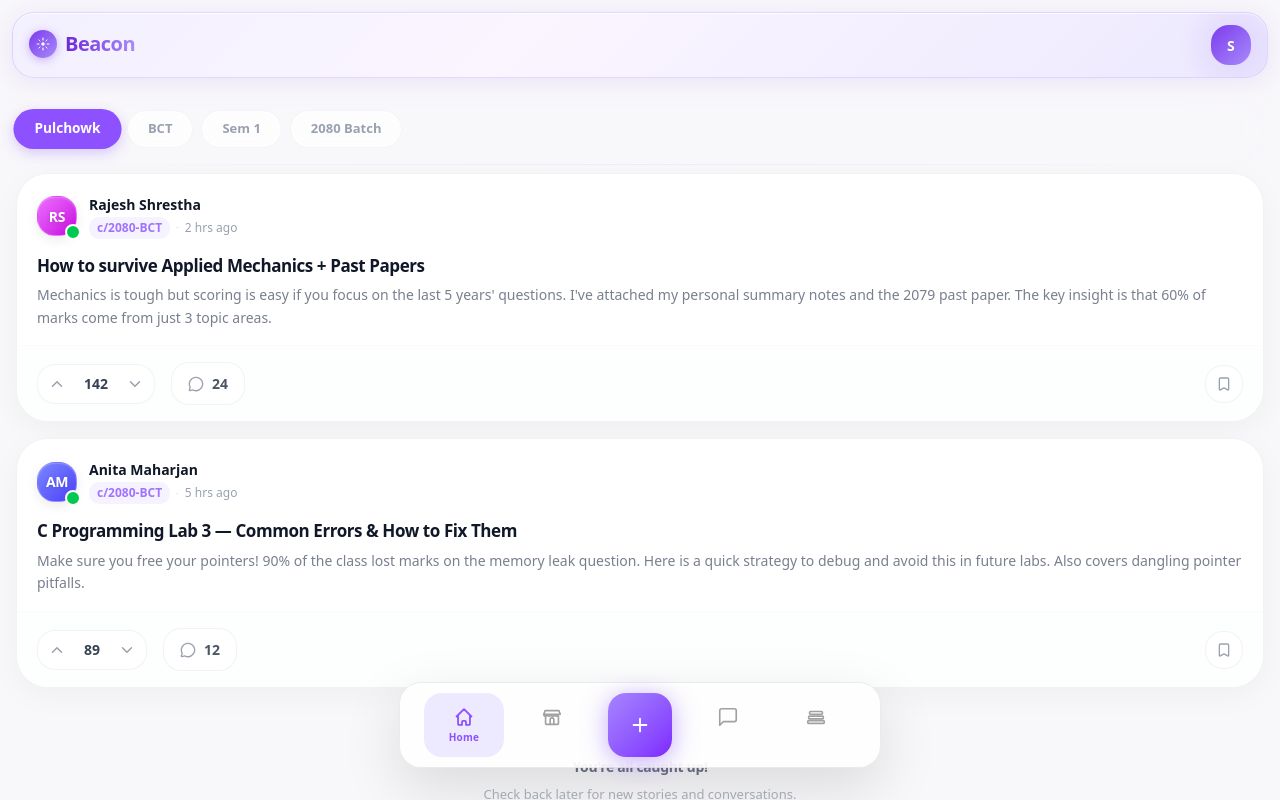
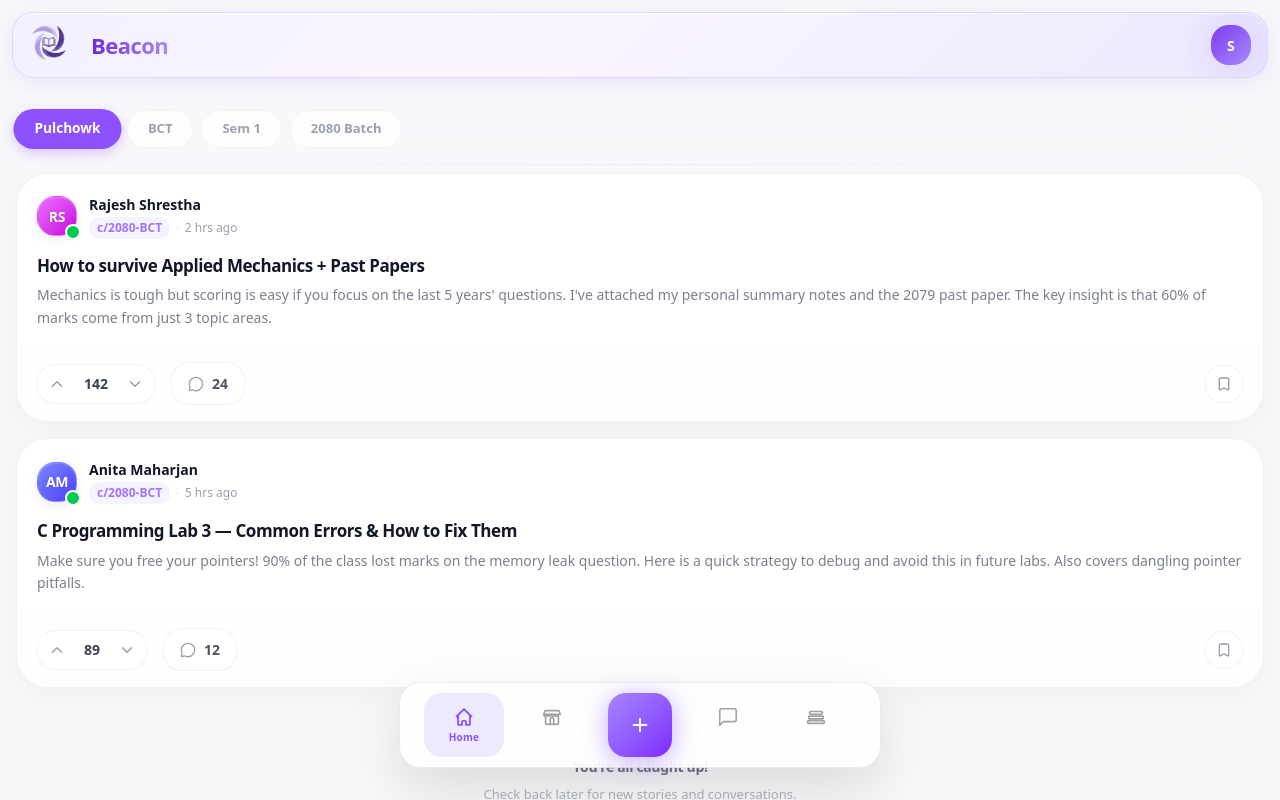
Before and after one commit to maneedasshrestha/codeyatra2.0_Profit.exe_Beacon, a Next.js app in the folder frontend/: page /dashboard/home in a window 1280 px wide. Built offline with nearby package versions, Linux system fonts and the light colour scheme.

Commit message:
resouces

```diff
--- a/frontend/app/components/TopBar.tsx
+++ b/frontend/app/components/TopBar.tsx
@@ -1,4 +1,5 @@
 "use client";
+import Image from "next/image";
 import { useRouter } from "next/navigation";
 
 const TopBar = () => {
@@ -22,23 +23,18 @@ const TopBar = () => {
       <div className="flex items-center justify-between relative z-10">
         {/* Left: logo + greeting */}
         <div className="flex flex-col gap-0.5">
-          <div className="flex items-center gap-2" style={{ paddingBottom: 2 }}>
-            {/* Beacon orb icon */}
-            <div
-              className="w-7 h-7 rounded-xl flex items-center justify-center shrink-0"
-              style={{
-                background: "linear-gradient(135deg, #7c3aed, #a78bfa)",
-                boxShadow: "0 2px 10px rgba(124,58,237,0.35)",
-              }}
-            >
-              <svg width="14" height="14" viewBox="0 0 24 24" fill="none">
-                <circle cx="12" cy="12" r="3" fill="white" />
-                <path d="M12 2v3M12 19v3M2 12h3M19 12h3" stroke="white" strokeWidth="2" strokeLinecap="round" />
-                <path d="M4.93 4.93l2.12 2.12M16.95 16.95l2.12 2.12M19.07 4.93l-2.12 2.12M7.05 16.95l-2.12 2.12" stroke="white" strokeWidth="1.5" strokeLinecap="round" />
-              </svg>
-            </div>
+          <div className="flex items-center gap-2.5">
+            <Image
+              src="/assets/beacon-logo1.png"
+              alt="Beacon"
+              width={52}
+              height={52}
+              className="object-contain rounded-xl"
+              style={{ transform: "scale(3.5) translateX(-20px)", transformOrigin: "left center" }}
+              priority
+            />
             <span
-              className="font-extrabold text-[20px] tracking-tight leading-none"
+              className="font-extrabold text-[22px] tracking-tight leading-none"
               style={{
                 background: "linear-gradient(90deg, #6d28d9 0%, #a78bfa 100%)",
                 WebkitBackgroundClip: "text",
@@ -54,10 +50,7 @@ const TopBar = () => {
         <button
           onClick={() => router.push("/dashboard/account")}
           className="relative flex items-center justify-center w-10 h-10 rounded-2xl"
-          style={{ WebkitTapHighlightColor: "transparent", outline: "none" }}
-          style={{
-            background: "linear-gradient(135deg, #7c3aed, #a78bfa)",
-          }}
+          style={{ background: "linear-gradient(135deg, #7c3aed, #a78bfa)", WebkitTapHighlightColor: "transparent", outline: "none" }}
           aria-label="Profile"
         >
           <span className="text-white font-extrabold text-[14px] tracking-wide">S</span>
```
Also changed, not shown: frontend/public/assets/beacon-logo.png (added), frontend/public/assets/beacon-logo1.png (added).
